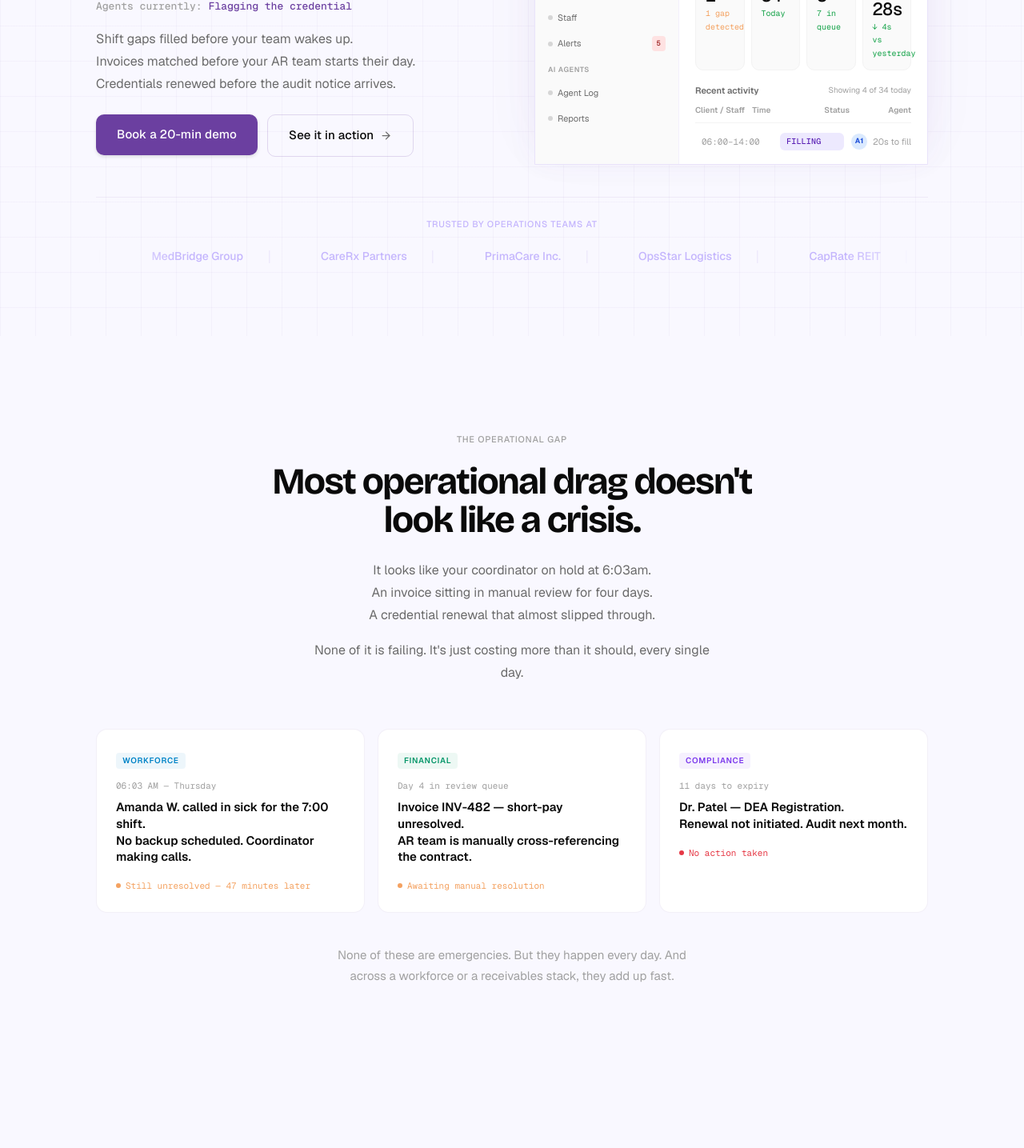
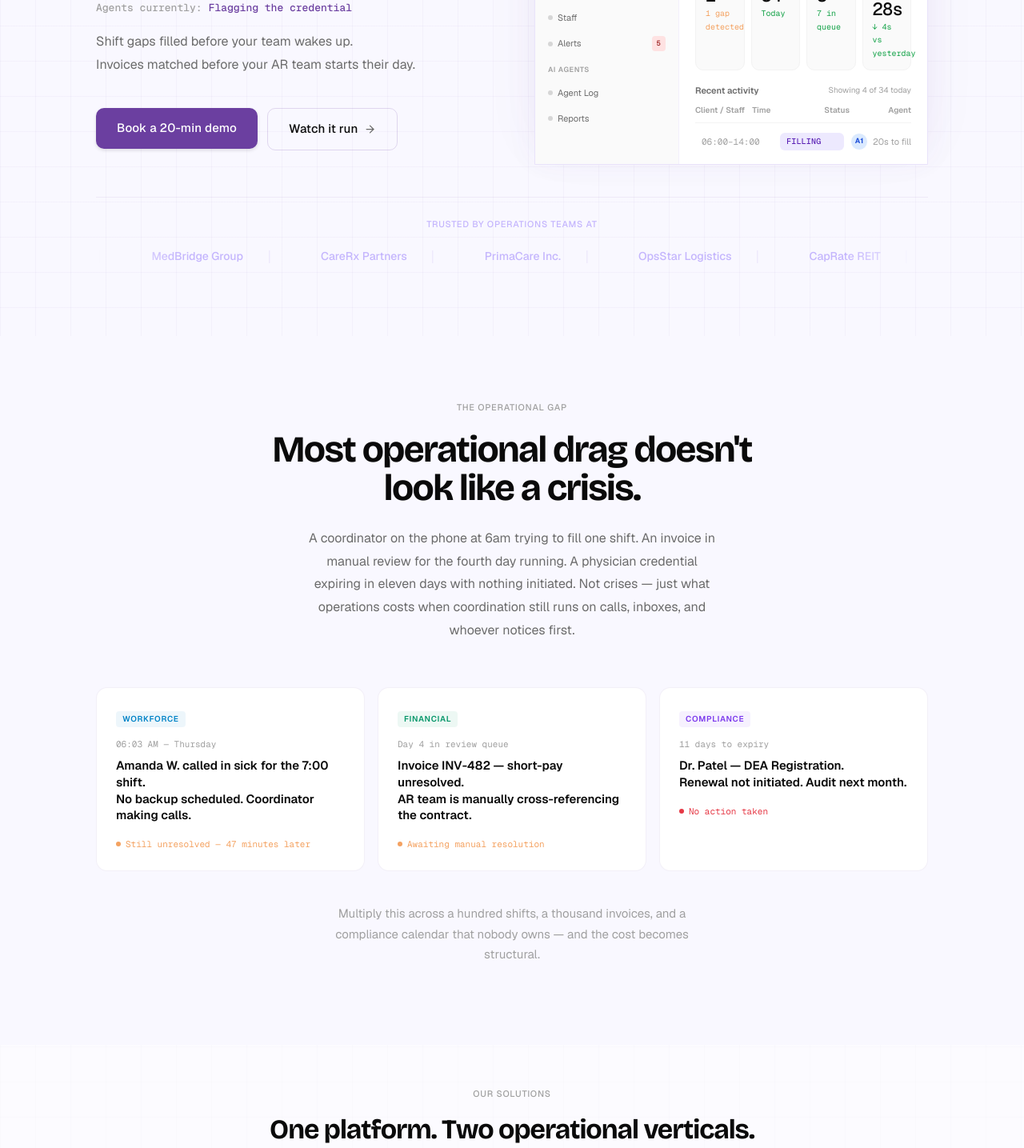
Before and after one commit to Suryaa-dsgn/QF_Website, a Next.js app: page / in a window 1280 px wide. Shown: the part 320-1755 px from the top of the page at 80% size. Built offline with nearby package versions, Linux system fonts and the light colour scheme.

Commit message:
Updation on the copy as well as structure overall

```diff
--- a/src/app/globals.css
+++ b/src/app/globals.css
@@ -128,14 +128,14 @@ body {
 }
 
 .section-padding {
-  padding-top: 120px;
-  padding-bottom: 120px;
+  padding-top: 80px;
+  padding-bottom: 80px;
 }
 
 @media (max-width: 768px) {
   .section-padding {
-    padding-top: 80px;
-    padding-bottom: 80px;
+    padding-top: 56px;
+    padding-bottom: 56px;
   }
 }
 
--- a/src/components/sections/About.tsx
+++ b/src/components/sections/About.tsx
@@ -37,11 +37,11 @@ function TeamCard({
       {/* Initials avatar */}
       <div
         className="w-16 h-16 rounded-full flex items-center justify-center mb-4 flex-shrink-0"
-        style={{ background: 'var(--brand)' }}
+        style={{ background: '#E5E7EB' }}
       >
         <span
-          className="font-display font-bold text-white"
-          style={{ fontSize: '18px', letterSpacing: '-0.02em' }}
+          className="font-display font-bold"
+          style={{ fontSize: '18px', letterSpacing: '-0.02em', color: '#6B6B6B' }}
         >
           {initials}
         </span>
@@ -85,14 +85,13 @@ export default function About() {
               lineHeight:    '1.05',
             }}
           >
-            Built by operators,{' '}
-            <span className="italic text-brand">for operators.</span>
+            A team that has been on both sides of operational drag.
           </h2>
           <p className="text-[16px] text-ink3 font-ui leading-relaxed">
-            Quickflows.ai is an AI-powered operations platform built for the healthcare,
+            Quickflows.ai is an operations automation platform built for healthcare,
             staffing, and financial teams that keep essential services running. We automate
             the high-volume, time-critical work — shift coverage, credentialing, billing
-            reconciliation — so your team can focus on what humans do best.
+            reconciliation — so your team can focus on work that actually moves the business.
           </p>
         </motion.div>
 
@@ -123,7 +122,7 @@ export default function About() {
             </p>
           </div>
           <BookDemoButton className="btn-base btn-ghost group flex-shrink-0">
-            See it in action
+            Watch it run
             <ArrowRight size={14} className="arrow-icon text-ink3 group-hover:text-ink" />
           </BookDemoButton>
         </motion.div>
--- a/src/components/sections/Hero.tsx
+++ b/src/components/sections/Hero.tsx
@@ -174,7 +174,7 @@ export default function Hero() {
             {/* H1 — each line needs overflow-hidden for curtain clip */}
             <h1
               className="font-display font-extrabold tracking-[-0.04em] leading-[1.05] text-ink mb-4"
-              style={{ fontSize: 'clamp(36px, 3.2vw, 56px)' }}
+              style={{ fontSize: 'clamp(32px, 3.0vw, 56px)' }}
             >
               <div className="overflow-hidden leading-[1.1]">
                 {splitLine('When operations break,')}
@@ -203,13 +203,11 @@ export default function Hero() {
               </AnimatePresence>
             </div>
 
-            {/* Subhead — each line is temporal, one vertical per sentence */}
-            <p className="hero-subhead text-[15px] lg:text-[16px] text-ink3 leading-[1.75] max-w-[440px] mb-6">
+            {/* Subhead */}
+            <p className="hero-subhead text-[15px] lg:text-[16px] text-ink3 leading-[1.8] max-w-[440px] mb-10">
               Shift gaps filled before your team wakes up.
               <br className="hidden sm:block" />
-              Invoices matched before your AR team starts their day.
-              <br className="hidden sm:block" />
-              Credentials renewed before the audit notice arrives.
+              {' '}Invoices matched before your AR team starts their day.
             </p>
 
             {/* CTAs */}
@@ -218,7 +216,7 @@ export default function Hero() {
                 Book a 20-min demo
               </BookDemoButton>
               <BookDemoButton className="hero-cta-ghost btn-base btn-ghost group">
-                See it in action
+                Watch it run
                 <ArrowRight
                   size={15}
                   className="arrow-icon text-ink3 group-hover:text-ink"
--- a/src/components/sections/Industries.tsx
+++ b/src/components/sections/Industries.tsx
@@ -195,7 +195,7 @@ export default function Industries() {
 
         {/* ── Section header ── */}
         <motion.div
-          className="text-center max-w-[580px] mx-auto mb-10"
+          className="text-center max-w-[820px] mx-auto mb-10"
           initial={{ opacity: 0, y: 20 }}
           whileInView={{ opacity: 1, y: 0 }}
           viewport={{ once: true, amount: 0.4 }}
@@ -204,13 +204,13 @@ export default function Industries() {
           <p className="text-label mb-4">INDUSTRIES</p>
           <h2
             className="font-display font-bold text-ink mb-4"
-            style={{ fontSize: 'clamp(28px, 3.5vw, 46px)', letterSpacing: '-0.035em', lineHeight: '1.05' }}
+            style={{ fontSize: 'clamp(24px, 3.2vw, 38px)', letterSpacing: '-0.035em', lineHeight: '1.2' }}
           >
             Healthcare, finance, and compliance
             <br className="hidden sm:block" />
             {' '}don&apos;t get second chances.
           </h2>
-          <p className="text-[15px] text-ink3 font-ui leading-relaxed" style={{ maxWidth: '500px' }}>
+          <p className="text-[15px] text-ink3 font-ui leading-relaxed mx-auto" style={{ maxWidth: '500px' }}>
             Built for the workflows, compliance requirements, and edge cases
             of each sector — not adapted from a general-purpose platform.
           </p>
@@ -364,7 +364,7 @@ export default function Industries() {
                   className="font-display font-bold text-ink mb-1"
                   style={{ fontSize: 'clamp(18px, 2vw, 24px)', letterSpacing: '-0.025em', lineHeight: '1.15' }}
                 >
-                  Deployed in weeks. Not quarters.
+                  Standard environments live in 72 hours.
                 </p>
                 <p className="text-[13px] text-ink3 font-ui">
                   Don&apos;t see your industry?{' '}
--- a/src/components/sections/ProofRow.tsx
+++ b/src/components/sections/ProofRow.tsx
@@ -154,9 +154,9 @@ export default function ProofRow() {
               maxWidth:      '580px',
             }}
           >
-            What efficient operations look like —
-            <br className="hidden sm:block" />
-            {' '}and what we build toward.
+            What efficient operations
+            <br className="hidden md:block" />
+            {' '}look like.
           </h2>
           {/* Framing note — signals intellectual honesty to compliance/investor readers */}
           <p
--- a/src/components/sections/TheProblem.tsx
+++ b/src/components/sections/TheProblem.tsx
@@ -185,7 +185,7 @@ export default function TheProblem() {
   }, [])
 
   return (
-    <section className="section-padding bg-bg">
+    <section className="section-padding bg-bg" style={{ paddingBottom: '100px' }}>
       <div className="max-w-[1120px] mx-auto px-6 sm:px-10">
 
         {/* Label */}
@@ -194,22 +194,17 @@ export default function TheProblem() {
         {/* Headline — flat, no colour accent (intentional) */}
         <AnimatedHeadline />
 
-        {/* Sub-copy — two paragraphs, line breaks hidden on mobile */}
+        {/* Sub-copy — single flowing paragraph, no forced line breaks */}
         <div
           ref={subRef}
           className="text-center mx-auto mt-6 mb-14"
-          style={{ maxWidth: '500px' }}
+          style={{ maxWidth: '520px' }}
         >
-          <p className="text-[16px] text-ink3 font-ui" style={{ lineHeight: '1.75' }}>
-            It looks like your coordinator on hold at 6:03am.
-            <br className="hidden sm:block" />
-            An invoice sitting in manual review for four days.
-            <br className="hidden sm:block" />
-            A credential renewal that almost slipped through.
-          </p>
-          <p className="text-[16px] text-ink3 font-ui mt-4" style={{ lineHeight: '1.75' }}>
-            None of it is failing. It&apos;s just costing more than it should,
-            every single day.
+          <p className="text-[16px] text-ink3 font-ui" style={{ lineHeight: '1.8' }}>
+            A coordinator on the phone at 6am trying to fill one shift. An invoice in manual
+            review for the fourth day running. A physician credential expiring in eleven days
+            with nothing initiated. Not crises — just what operations costs when coordination
+            still runs on calls, inboxes, and whoever notices first.
           </p>
         </div>
 
@@ -262,8 +257,7 @@ export default function TheProblem() {
           className="text-center mx-auto mt-10 text-[15px] text-ink4 font-ui"
           style={{ maxWidth: '460px', lineHeight: '1.7' }}
         >
-          None of these are emergencies. But they happen every day.
-          And across a workforce or a receivables stack, they add up fast.
+          Multiply this across a hundred shifts, a thousand invoices, and a compliance calendar that nobody owns — and the cost becomes structural.
         </p>
 
       </div>
--- a/src/components/sections/VerticalCards.tsx
+++ b/src/components/sections/VerticalCards.tsx
@@ -179,7 +179,7 @@ export default function VerticalCards() {
   }, [])
 
   return (
-    <section className="section-padding bg-bg" style={{ paddingTop: '80px' }}>
+    <section className="section-padding" style={{ paddingTop: '52px', background: 'rgba(255, 255, 255, 0.55)' }}>
       <div className="max-w-[1120px] mx-auto px-6 sm:px-10">
 
         {/* Label */}
@@ -190,10 +190,10 @@ export default function VerticalCards() {
           ref={headlineRef}
           className="font-display font-bold text-ink text-center mx-auto mb-12"
           style={{
-            fontSize: 'clamp(26px, 3.5vw, 42px)',
+            fontSize: 'clamp(22px, 2.8vw, 34px)',
             letterSpacing: '-0.03em',
-            lineHeight: '1.1',
-            maxWidth: '520px',
+            lineHeight: '1.2',
+            maxWidth: '820px',
           }}
         >
           One platform. Two operational verticals.{' '}
```
Also changed, not shown: src/components/sections/HowItWorks.tsx (+15 -7 lines), 2 other files (tests, documents, lock files or other folders).
